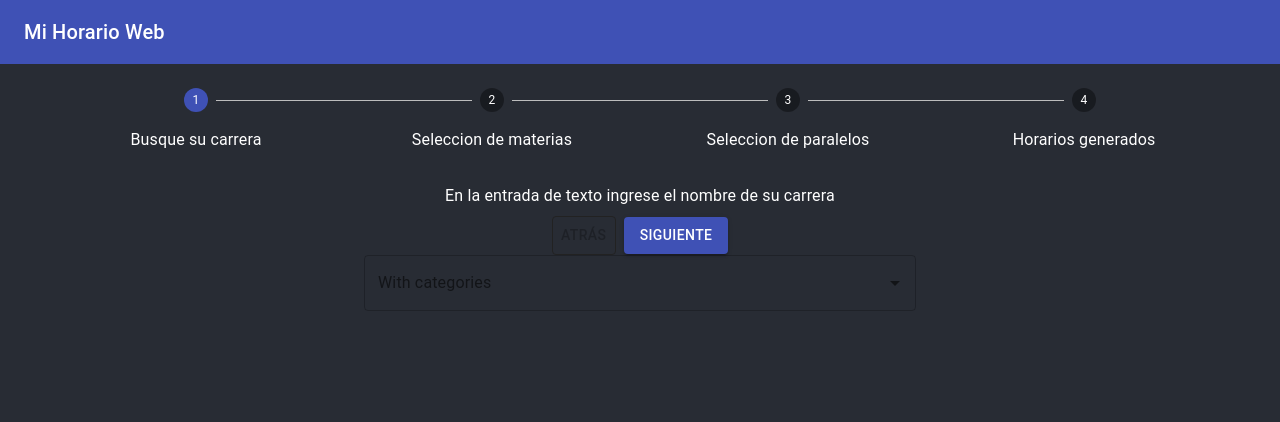
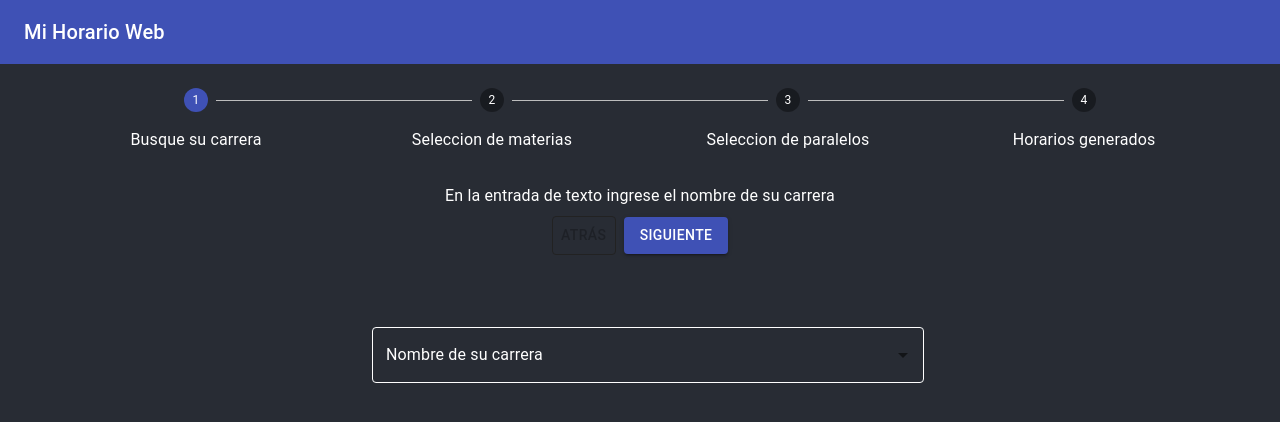
Before and after one commit to MHW-EC/MiHorarioWeb, a React (Create React App) app in the folder AppiclacionWeb/: page / in a window 1280 px wide. Shown: the top 422 px of the page. Built offline with nearby package versions, Linux system fonts and the light colour scheme.

Commit message:
Paso nombre carrera terminado

```diff
--- a/AppiclacionWeb/src/components/PasoAPaso.js
+++ b/AppiclacionWeb/src/components/PasoAPaso.js
@@ -127,7 +127,7 @@ export default function PasoAPaso() {
           </div>
         )}
       </div>
-      <Container align='center' maxWidth='lg'>
+      <Container maxWidth='lg'>
         {getStepComponet(activeStep)}
       </Container>
     </div>
--- a/AppiclacionWeb/src/components/SearchCarrera.js
+++ b/AppiclacionWeb/src/components/SearchCarrera.js
@@ -1,27 +1,79 @@
-import React from 'react'
+import React from 'react';
 import TextField from '@material-ui/core/TextField';
 import Autocomplete from '@material-ui/lab/Autocomplete';
-import { Container } from '@material-ui/core';
+import Grid from '@material-ui/core/Grid';
+import Container from '@material-ui/core/Container';
+import { withStyles, makeStyles } from '@material-ui/core/styles';
+
+const CssTextField = withStyles({
+	root: {
+		'& input': {
+			color: '#ffffff'
+		},
+		'& label': {
+			color: '#ffffff'
+		},
+		'& label.Mui-focused': {
+			color: '#2196f3'
+		},
+		'& .MuiInput-underline:after': {
+			borderBottomColor: '#2196f3'
+		},
+		'& .MuiOutlinedInput-root': {
+			'& fieldset': {
+				borderColor: '#fff'
+			},
+			'&:hover fieldset': {
+				borderColor: '#2196f3'
+			},
+			'&.Mui-focused fieldset': {
+				borderColor: '#2196f3'
+			}
+		}
+	}
+})(TextField);
+
+const useStyles = makeStyles((theme) => ({
+	root: {
+		display: 'flex',
+		flexWrap: 'wrap'
+	},
+	margin: {
+		margin: theme.spacing(1)
+	}
+}));
 
 export default function SearchCarrera() {
-  const options = top100Films.map(option => {
-    const firstLetter = option.title[0].toUpperCase();
-    return {
-      firstLetter: /[0-9]/.test(firstLetter) ? '0-9' : firstLetter,
-      ...option,
-    };
-  });
+	const classes = useStyles();
 
 	return (
-    <Container maxWidth='sm'>
+    <Container maxWidth="sm">
+		<Grid
+    container
+
+    spacing={0}
+
+    justify="center"
+    direction="column"
+    style={{ minHeight: '25vh' }}
+		>
+			<Grid item>
 				<Autocomplete
-      id="grouped-demo"
-      options={options.sort((a, b) => -b.firstLetter.localeCompare(a.firstLetter))}
-      groupBy={option => option.firstLetter}
-      getOptionLabel={option => option.title}
-
-      renderInput={params => <TextField {...params} label="With categories" variant="outlined" />}
+					id='grouped-demo'
+					options={top100Films}
+					getOptionLabel={(option) => option.title}
+					renderInput={(params) => (
+						<CssTextField
+							{...params}
+							className={classes.margin}
+							label='Nombre de su carrera'
+							variant='outlined'
+							id='custom-css-outlined-input'
 						/>
+					)}
+				/>
+			</Grid>
+		</Grid>
     </Container>
 	);
 }
@@ -80,7 +132,11 @@ const top100Films = [
 	{ title: 'Apocalypse Now', year: 1979 },
 	{ title: 'Alien', year: 1979 },
 	{ title: 'Sunset Boulevard', year: 1950 },
-  { title: 'Dr. Strangelove or: How I Learned to Stop Worrying and Love the Bomb', year: 1964 },
+	{
+		title:
+			'Dr. Strangelove or: How I Learned to Stop Worrying and Love the Bomb',
+		year: 1964
+	},
 	{ title: 'The Great Dictator', year: 1940 },
 	{ title: 'Cinema Paradiso', year: 1988 },
 	{ title: 'The Lives of Others', year: 2006 },
@@ -127,5 +183,5 @@ const top100Films = [
 	{ title: 'Inglourious Basterds', year: 2009 },
 	{ title: 'Snatch', year: 2000 },
 	{ title: '3 Idiots', year: 2009 },
-  { title: 'Monty Python and the Holy Grail', year: 1975 },
+	{ title: 'Monty Python and the Holy Grail', year: 1975 }
 ];
```
Also changed, not shown: AppiclacionWeb/src/components/Malla.js (added, +11 -0 lines). Lines whose indentation alone changed are shown as unchanged.
